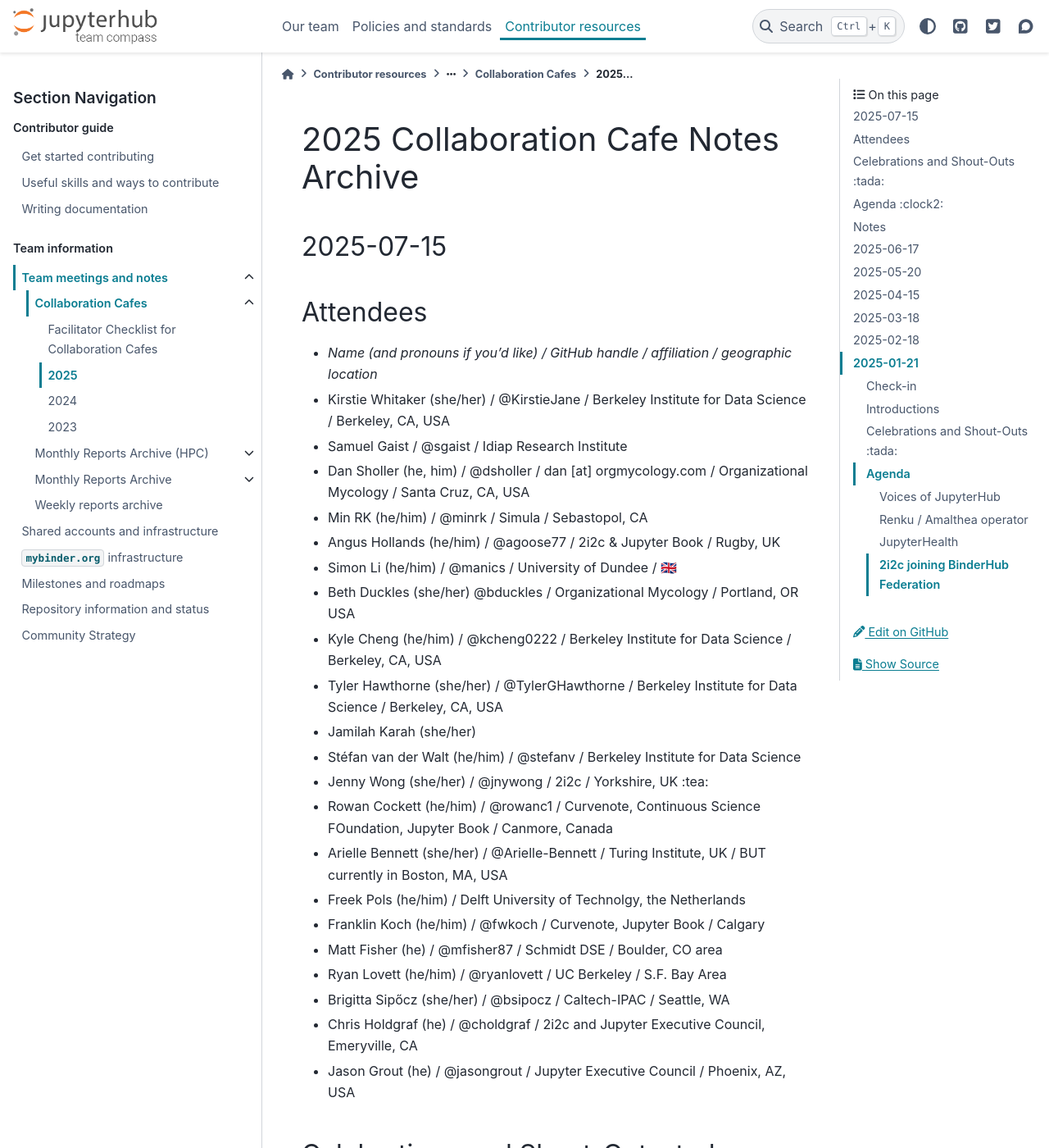
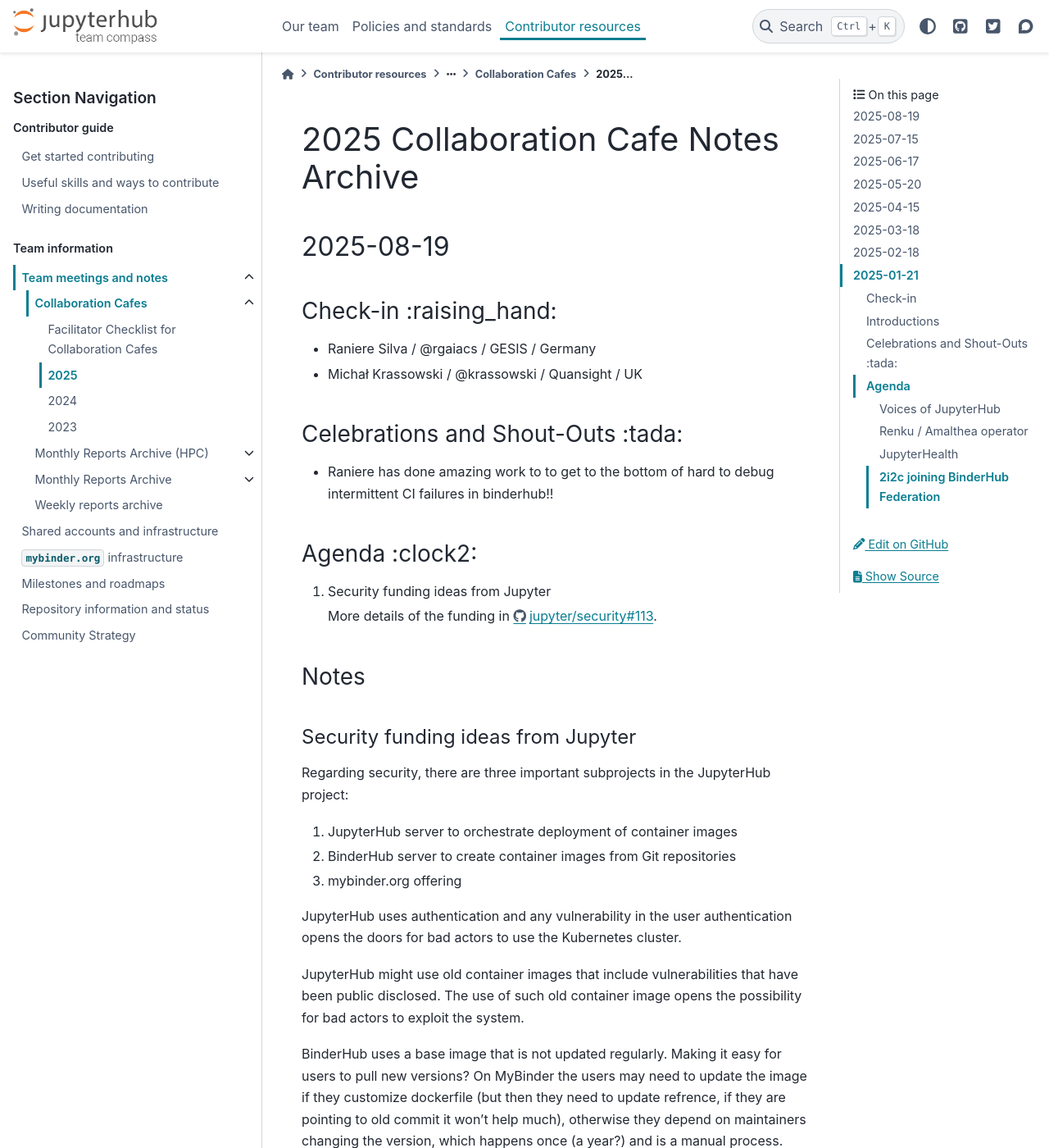
Before and after one commit to jupyterhub/team-compass, a Sphinx documentation site: the page built from docs/meetings/collab-cafe/2025.md, in a window 1280 px wide and 1400 px high. Shown: the whole window at 82% size. Built offline with Sphinx 7.4.7 and the PyData theme 0.15.4, drawn with Linux system fonts in a browser that asks for light colours; the version number could not be read and is left out; some of the changed text lies outside the part shown.

Commit message:
Add notes of collab cafe of August, 2025
Closes https://github.com/jupyterhub/team-compass/issues/800

```diff
--- a/docs/meetings/collab-cafe/2025.md
+++ b/docs/meetings/collab-cafe/2025.md
@@ -1,8 +1,43 @@
 # 2025 Collaboration Cafe Notes Archive
+
+## 2025-08-19
+
+### Check-in :raising_hand:
+
+- Raniere Silva / @rgaiacs / GESIS / Germany
+- Michał Krassowski / @krassowski / Quansight / UK
+
+### Celebrations and Shout-Outs :tada:
+
+- Raniere has done amazing work to to get to the bottom of hard to debug intermittent CI failures in binderhub!!
+
+### Agenda :clock2:
+
+1. Security funding ideas from Jupyter
+
+   More details of the funding in https://github.com/jupyter/security/issues/113.
+
+### Notes
+
+#### Security funding ideas from Jupyter
+
+Regarding security, there are three important subprojects in the JupyterHub project:
+
+1. JupyterHub server to orchestrate deployment of container images
+2. BinderHub server to create container images from Git repositories
+3. mybinder.org offering
+
+JupyterHub uses authentication and any vulnerability in the user authentication opens the doors for bad actors to use the Kubernetes cluster.
+
+JupyterHub might use old container images that include vulnerabilities that have been public disclosed. The use of such old container image opens the possibility for bad actors to exploit the system.
+
+BinderHub uses a base image that is not updated regularly. Making it easy for users to pull new versions? On MyBinder the users may need to update the image if they customize dockerfile (but then they need to update refrence, if they are pointing to old commit it won't help much), otherwise they depend on maintainers changing the version, which happens once (a year?) and is a manual process. Could we conntribute new dependabot rules to nudge binder repos on GitHub to update versions? Potentially limitted utility given the dependency hell
+
+mybinder.org struggles with cryptominers and other illicit activity, there is https://github.com/cryptnono/cryptnono which may benefit from help
 
 ## 2025-07-15
 
-## Attendees
+### Attendees
 
 - _Name (and pronouns if you'd like) / GitHub handle / affiliation / geographic location_
 - Kirstie Whitaker (she/her) / @KirstieJane / Berkeley Institute for Data Science / Berkeley, CA, USA
@@ -28,7 +63,7 @@
 - Jason Grout (he) / @jasongrout / Jupyter Executive Council / Phoenix, AZ, USA
 
 
-## Celebrations and Shout-Outs :tada:
+### Celebrations and Shout-Outs :tada:
 
 _Add a note to celebrate the awesome work someone in the community has been doing!_
 
@@ -45,7 +80,7 @@
     - [mystmd 1.5.0](https://github.com/jupyter-book/mystmd/releases/tag/mystmd%401.5.0)
 - Freek Presentation at GIREP conference on JB in education and workshop on our demobook.
 
-## Agenda :clock2:
+### Agenda :clock2:
 
 _Add items to discuss below to build the agenda for the meeting. Include your name so we know who to give the floor to. Try to give an estimate of how long you expect the discussion will take so we can effectively manage time. (We know this is hard, just do your best!) If we receive a lot of agenda points, we may use breakout rooms to facilitate parallel disussion in order to get through as many points as possible._
 
@@ -122,7 +157,7 @@
     - Kirstie - lets put this in the second hour as I think Chris might be able to join then?
 
 
-## Notes
+### Notes
 - How are people finding moving from JB1 to JB2?
     - Would be valuable to hear from the user perspective on how this is going!
 - How is the book roadmap going? Interested in lessons learnt and what else can be bought into other Jupyter projects
```
